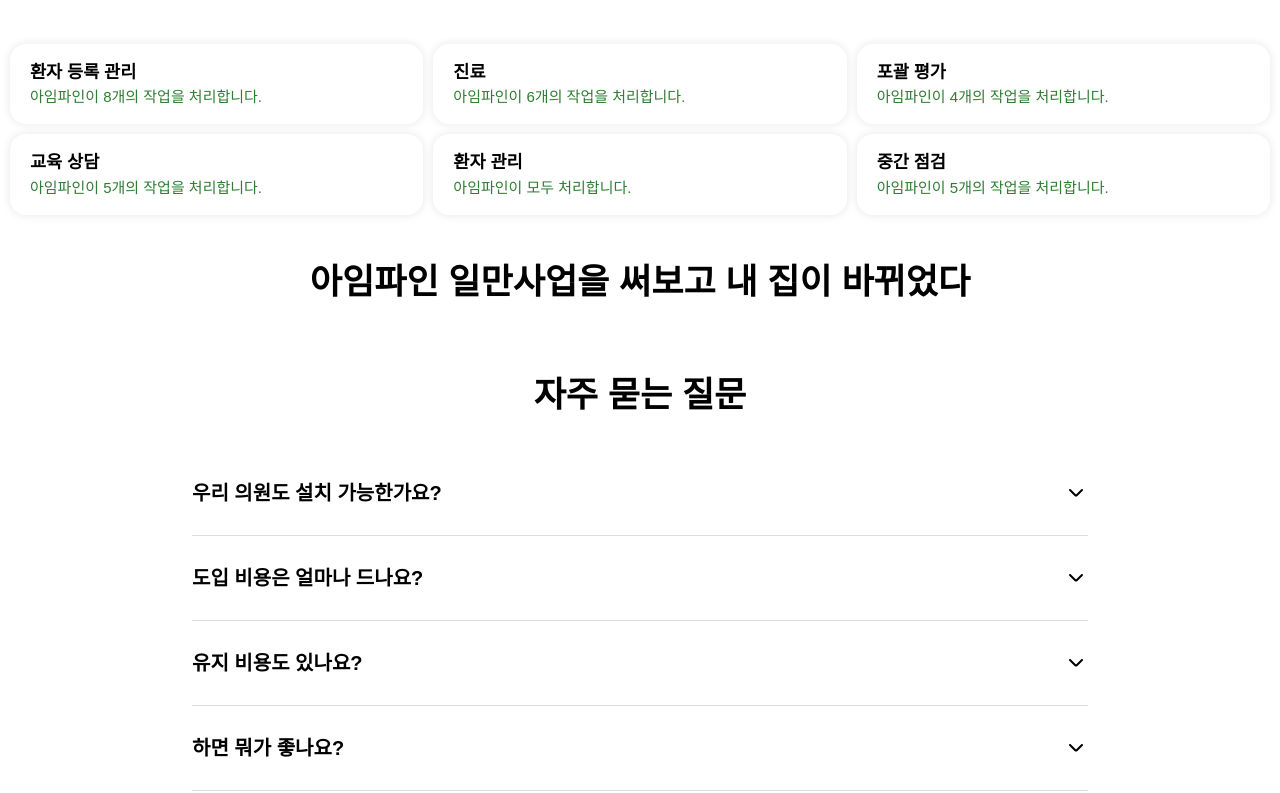
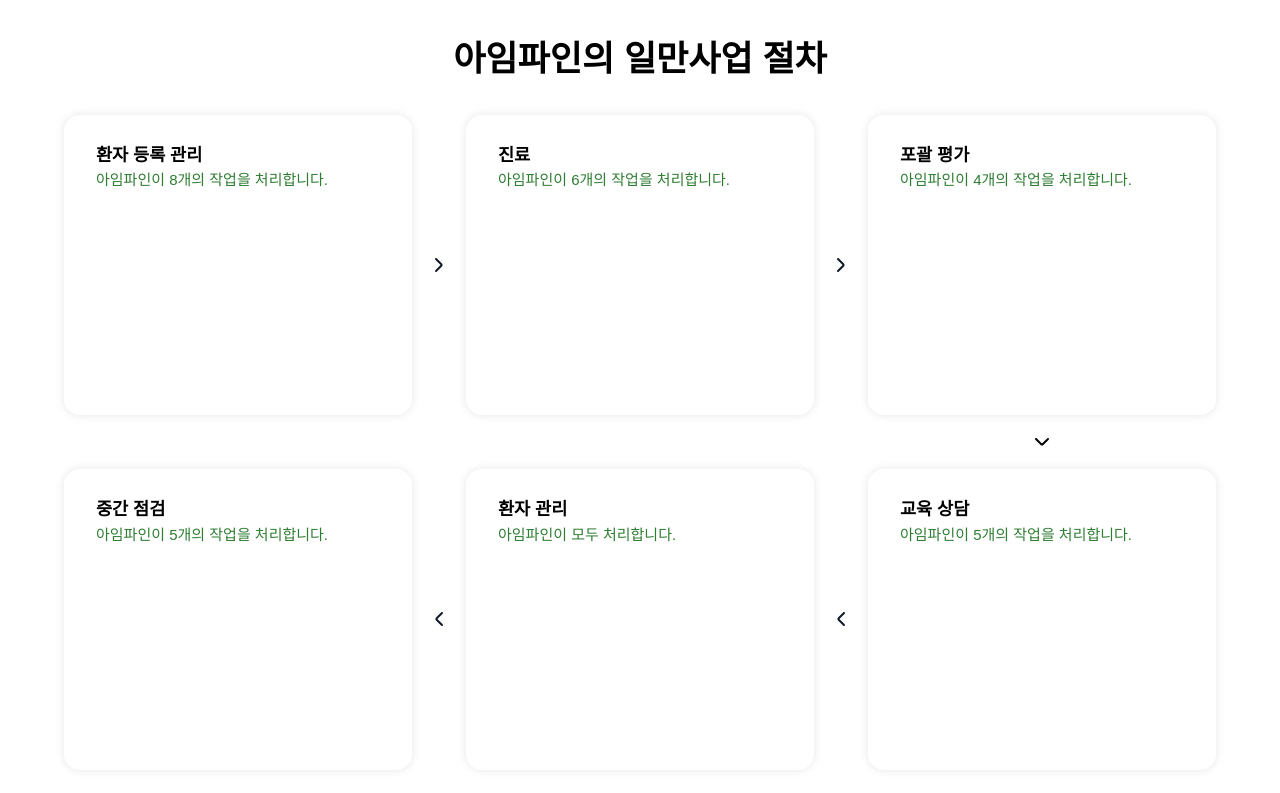
Before and after one commit to Leonamin/ilman-business, a Nuxt app: page / in a window 1280 px wide. Shown: the part 1747-2540 px from the top of the page. Built offline with nearby package versions, Linux system fonts and the light colour scheme; a web font is replaced by a local one.

Commit message:
# ADD - 일만 사업 절차

```diff
--- a/assets/css/styles.css
+++ b/assets/css/styles.css
@@ -11,6 +11,7 @@
     display: flex;
     flex-direction: column;
     justify-content: center;
+    align-items: center;
     white-space: pre-wrap;
 }
 
--- /dev/null
+++ b/components/0_components/icons/ChevronLeft.vue
@@ -0,0 +1,17 @@
+<script setup lang="ts">
+defineProps<{
+  color: string;
+  size: string;
+}>();
+
+</script>
+
+<template>
+  <svg :fill="color" :width="size" height="size" viewBox="0 0 24 24" xmlns="http://www.w3.org/2000/svg">
+    <path fill-rule="evenodd" clip-rule="evenodd" d="M9.00009 13.4142C8.21904 12.6332 8.21904 11.3668 9.00009 10.5858L14.293 5.29289C14.6835 4.90237 15.3167 4.90237 15.7072 5.29289C16.0977 5.68342 16.0977 6.31658 15.7072 6.70711L10.4143 12L15.7072 17.2929C16.0977 17.6834 16.0977 18.3166 15.7072 18.7071C15.3167 19.0976 14.6835 19.0976 14.293 18.7071L9.00009 13.4142Z" fill="#111827"/>
+  </svg>
+</template>
+
+<style scoped>
+
+</style>
--- /dev/null
+++ b/components/0_components/icons/ChevronRight.vue
@@ -0,0 +1,17 @@
+<script setup lang="ts">
+defineProps<{
+  color: string;
+  size: string;
+}>();
+
+</script>
+
+<template>
+  <svg :fill="color" :width=size :height=size viewBox="0 0 24 24" xmlns="http://www.w3.org/2000/svg">
+    <path fill-rule="evenodd" clip-rule="evenodd" d="M14.9999 10.5858C15.781 11.3668 15.781 12.6332 14.9999 13.4142L9.70701 18.7071C9.31649 19.0976 8.68332 19.0976 8.2928 18.7071C7.90228 18.3166 7.90228 17.6834 8.2928 17.2929L13.5857 12L8.2928 6.70711C7.90228 6.31658 7.90228 5.68342 8.2928 5.29289C8.68332 4.90237 9.31649 4.90237 9.70701 5.29289L14.9999 10.5858Z" fill="#111827"/>
+  </svg>
+</template>
+
+<style scoped>
+
+</style>
--- a/components/introduction/page/WorkProcess.vue
+++ b/components/introduction/page/WorkProcess.vue
@@ -1,6 +1,9 @@
 <script setup lang="ts">
 
 import type {WorkProcessStepModel} from "~/models/WorkProcessStepModel";
+import ChevronRight from "~/components/0_components/icons/ChevronRight.vue";
+import ChevronDown from "~/components/0_components/icons/ChevronDown.vue";
+import ChevronLeft from "~/components/0_components/icons/ChevronLeft.vue";
 
 const process: WorkProcessStepModel[] = [
   {title: '환자 등록 관리', description: '아임파인이 8개의\n작업을 처리합니다.'},
@@ -18,36 +21,111 @@ const arrows = [
 </script>
 
 <template>
-    <div class="process-grid">
-      <div class="process-item" v-for="(step, index) in process" :key="index">
-        <p class="text-body1 text-semi-bold spb-small">{{ step.title }}</p>
-        <p class="text-body2 text-medium text-positive">{{ step.description }}</p>
+  <h2 class="text-h2 text-semi-bold center-row spb-large">아임파인의 일만사업 절차</h2>
+  <div class="process-outer">
+<!--    첫번째 줄 1, 2, 3-->
+    <div class="process-inner">
+      <div class="process-item flex-equal card">
+        <p class="text-body1 text-semi-bold spb-small">{{ process[0].title }}</p>
+        <p class="text-body2 text-medium text-positive">{{ process[0].description }}</p>
+      </div>
+      <div class="card-gap center-column">
+        <ChevronRight color="black" size="24"/>
+      </div>
+      <div class="process-item flex-equal card">
+        <p class="text-body1 text-semi-bold spb-small">{{ process[1].title }}</p>
+        <p class="text-body2 text-medium text-positive">{{ process[1].description }}</p>
+      </div>
+      <div class="card-gap center-column">
+        <ChevronRight color="black" size="24"/>
+      </div>
+      <div class="process-item flex-equal card">
+        <p class="text-body1 text-semi-bold spb-small">{{ process[2].title }}</p>
+        <p class="text-body2 text-medium text-positive">{{ process[2].description }}</p>
       </div>
     </div>
+<!--    공백 줄 오직 가장 왼쪽 아래 화살표를 위해 존재-->
+    <div class="process-inner">
+      <div class="flex-equal"></div>
+      <div class="card-gap"/>
+      <div class="flex-equal"></div>
+      <div class="card-gap"/>
+      <div class="flex-equal card-gap center-column">
+        <ChevronDown color="black" size="24"/>
+      </div>
+    </div>
+<!--    세번째 줄 6, 5, 4-->
+    <div class="process-inner">
+      <div class="process-item flex-equal card">
+        <p class="text-body1 text-semi-bold spb-small">{{ process[5].title }}</p>
+        <p class="text-body2 text-medium text-positive">{{ process[5].description }}</p>
+      </div>
+      <div class="card-gap center-column">
+        <ChevronLeft color="black" size="24"/>
+      </div>
+      <div class="process-item flex-equal card">
+        <p class="text-body1 text-semi-bold spb-small">{{ process[4].title }}</p>
+        <p class="text-body2 text-medium text-positive">{{ process[4].description }}</p>
+      </div>
+      <div class="card-gap center-column">
+        <ChevronLeft color="black" size="24"/>
+      </div>
+      <div class="process-item flex-equal card">
+        <p class="text-body1 text-semi-bold spb-small">{{ process[3].title }}</p>
+        <p class="text-body2 text-medium text-positive">{{ process[3].description }}</p>
+      </div>
+    </div>
+  </div>
+
+  <!--    <div class="process-grid">-->
+  <!--      <div class="process-item" v-for="(step, index) in process" :key="index">-->
+  <!--        <p class="text-body1 text-semi-bold spb-small">{{ step.title }}</p>-->
+  <!--        <p class="text-body2 text-medium text-positive">{{ step.description }}</p>-->
+  <!--      </div>-->
+  <!--    </div>-->
 
 </template>
 
 
 <style scoped>
-.process-grid {
-  display: grid;
-  grid-template-columns: repeat(3, 1fr); /* 3열 */
-  gap: 1rem;
-  position: relative;
-  padding: 1rem;
+.process-outer {
+  display: flex;
+  flex-direction: column;
+  justify-content: flex-start;
+  align-items: center;
+  padding-inline: var(--padding-xlarge)
+}
+
+.process-inner {
+  display: flex;
+  min-width: 100%;
+  justify-content: center;
+  align-items: center;
+}
+
+.flex-equal {
+  display: flex;
+  flex: 1;
 }
 
 .process-item {
-  padding: 20px;
-  text-align: center;
+  padding: var(--padding-large);
   display: flex;
   flex-direction: column;
   justify-content: flex-start;
   align-items: flex-start;
+}
+
+.card {
   box-shadow: 0 0 10px rgba(0, 0, 0, 0.1);
   border-radius: 16px;
+  aspect-ratio: 1.2;
 }
 
+.card-gap {
+  width: 54px;
+  height: 54px;
+}
 
 @media (max-width: 768px) {
   .process-grid {
```
